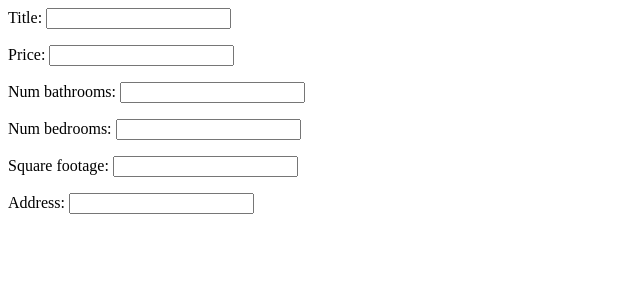
After one commit to Izakss/Django-Real-Estate-App, a Django app: page /add-listing/ in a window 1280 px wide. The commit adds this page. Shown: the top 300 px of the page, without its empty margins (0-640 px from the left). Run offline with Django 4.2, Linux system fonts and the light colour scheme.

Commit message:
added forms

```diff
--- /dev/null
+++ b/listings/forms.py
@@ -0,0 +1,14 @@
+from django.forms import ModelForm
+from .models import Listing
+
+class ListingForm(ModelForm):
+    class Meta:
+        model = Listing
+        fields = [
+            "title",
+            "price",
+            "num_bathrooms",
+            "num_bedrooms",
+            "square_footage",
+            "address",
+        ]
--- a/listings/models.py
+++ b/listings/models.py
@@ -10,4 +10,4 @@ class Listing(models.Model):
     address = models.CharField(max_length=200)
 
     def __str__(self):
-        return self.title
+        return f"{self.title}"
--- /dev/null
+++ b/listings/templates/listing.html
@@ -0,0 +1,5 @@
+{{ listing.title }}
+
+${{ listing.price }}
+
+{{ listing.address }}
--- /dev/null
+++ b/listings/templates/listing_create.html
@@ -0,0 +1,5 @@
+<form>
+
+    {{form.as_p}}
+
+</form>
--- a/listings/templates/listings.html
+++ b/listings/templates/listings.html
@@ -1,4 +1,4 @@
 {%for listing in listings%}
-  <p>{{listing.title}}</p>
+  <a href = "/listings/{{listing.id}}/">{{listing.title}}</a>
 
 {%endfor%}
--- a/listings/views.py
+++ b/listings/views.py
@@ -1,5 +1,6 @@
 from django.shortcuts import render
 from.models import Listing
+from.forms import ListingForm
 
 # Create your views here.
 
@@ -11,3 +12,18 @@ def listing_list(request):
         "listings":listings
     }
     return render(request, "listings.html", context)
+
+def listing_retrieve(request, pk):
+
+    listing = Listing.objects.get(id=pk)
+    context = {
+        "listing": listing
+    }
+    return render(request, "listing.html", context)
+
+def listing_create(requests):
+    form = ListingForm()
+    context = {
+        "form": form
+    }
+    return render(requests,"listing_create.html",context)
--- a/realestate/urls.py
+++ b/realestate/urls.py
@@ -16,10 +16,12 @@ Including another URLconf
 from django.contrib import admin
 from django.urls import path
 from listings.views import listing_list
-
+from listings.views import listing_retrieve,listing_create
 
 
 urlpatterns = [
     path('admin/', admin.site.urls),
-    path('', listing_list)
+    path('', listing_list),
+    path('listings/<pk>/', listing_retrieve),
+    path('add-listing/', listing_create )
 ]
```
Also changed, not shown: 9 other files.
